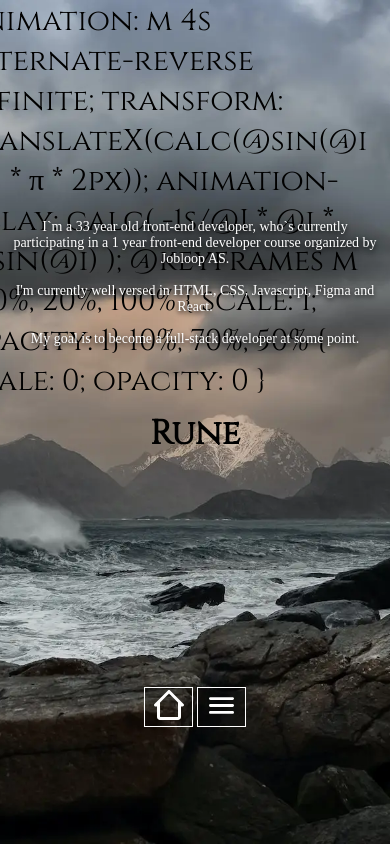
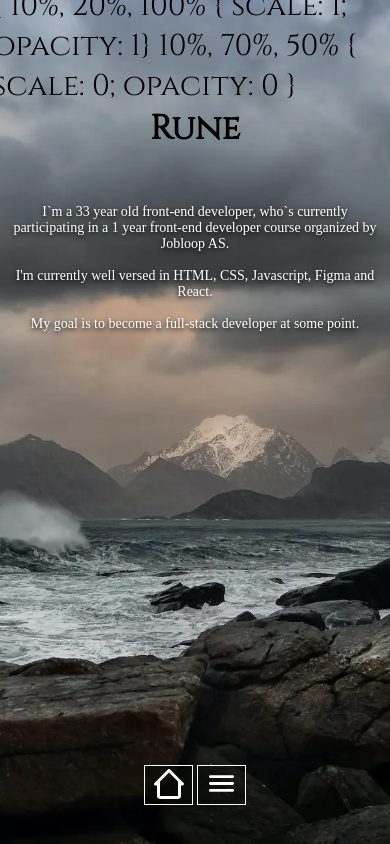
Before and after one commit to RuneKodehode/porto, a React (Vite) app: page / in a window 390 px wide. Built offline with nearby package versions, Linux system fonts and the light colour scheme.

Commit message:
testing new heights for mobile

```diff
--- a/src/components/svg/rune.jsx
+++ b/src/components/svg/rune.jsx
@@ -5,14 +5,14 @@ export const Rune = () => {
       <h1 className="rune">Portfolio</h1>
       <div id="doodle">
         <Doodle
-          rule={`@grid: 10 / 4rem;
-            width: 30px;
+          rule={`@grid: 10;
+            width: 15px;
             height: 5px;
             background-color: white;
             box-shadow: 5px 5px 20px lightblue;
-            animation: m 4s alternate-reverse infinite;
-            transform: translateX(calc(@sin(@i / 1) * π * 2px));
-           animation-delay: calc(
+            animation: m 5s alternate-reverse infinite;
+            transform: translateX(calc(@sin(@i / 1) * π * 4px));
+            animation-delay: calc(
              -1s/@I * @i * @sin(@i)
              );
              @keyframes m {
--- a/src/index.css
+++ b/src/index.css
@@ -3,14 +3,14 @@ body {
   color: #000000;
   margin: 0px;
   background-image: url(./components/svg/bg2.webp);
-  background-position: center; /* Center the image */
-  background-repeat: no-repeat; /* Do not repeat the image */
-  background-size: cover; /* Resize the background image to cover the entire container */
-  margin-top: 20px;
+  background-position: center;
+  background-repeat: no-repeat;
+  background-size: cover;
 }
 iframe {
   width: 60vw;
   height: 55vh;
+  border-radius: 20px;
 }
 
 .pitch {
@@ -49,7 +49,7 @@ h1 {
   grid-row: one;
   grid-column: col-two;
   justify-self: center;
-  align-self: center;
+  align-self: flex-end;
   font-size: 30px;
 }
 .rune {
@@ -79,7 +79,7 @@ h1 {
   height: 100vh;
   width: 100vw;
   grid-template-columns: [col-one] 25% [col-two] 50% [col-three] 25%;
-  grid-template-rows: [one] 200px [two] auto [three] auto;
+  grid-template-rows: [one] 230px [two] auto [three] 30%;
 }
 
 #navId {
@@ -149,9 +149,10 @@ h1 {
 @media only screen and (max-width: 1250px) {
   body {
     margin: 0px;
+    padding: 0px;
   }
   #header {
-    grid-template-rows: [one] 24% [two] 50% [three] 10%;
+    grid-template-rows: [one] 18% [two] auto [three] auto;
   }
   h1 {
     font-size: 34px;
@@ -188,9 +189,7 @@ h1 {
     text-align: center;
   }
   #doodle {
-    margin-left: -60px;
-    margin-bottom: 10px;
-    margin-top: 10px;
+    margin: 0px 0px 0px 0px;
   }
   iframe {
     justify-self: center;
@@ -198,7 +197,7 @@ h1 {
     grid-column: col-two;
     grid-row: two;
     width: 100%;
-    height: 100%;
+    height: 60vh;
   }
   .flavourText {
     margin-top: 0px;
```
